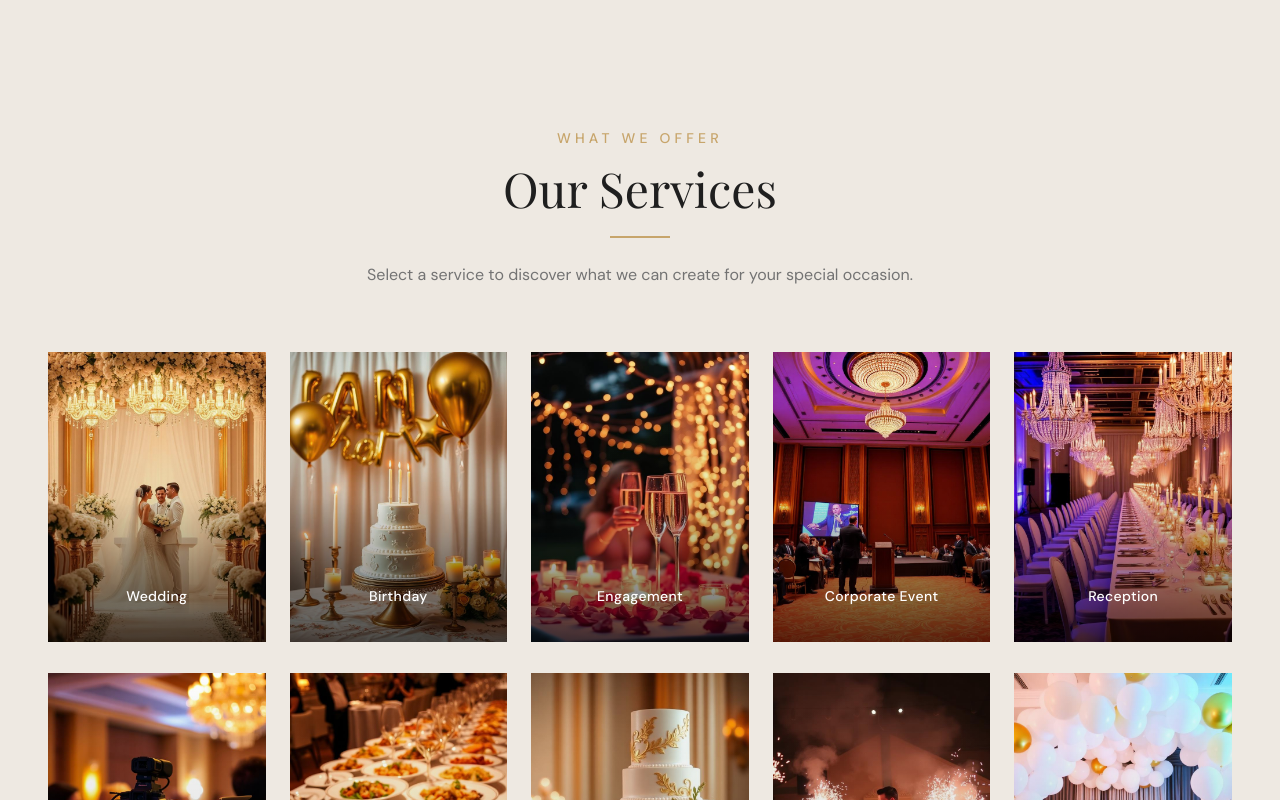
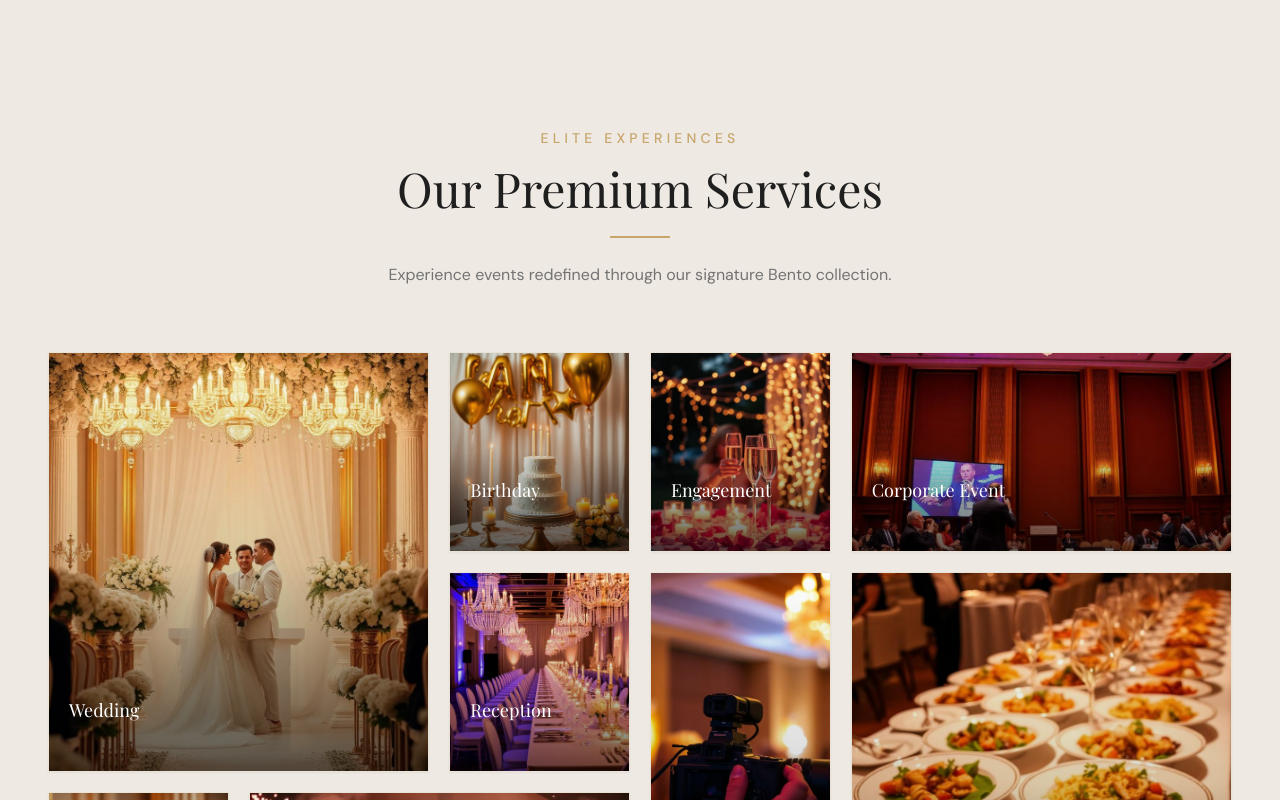
Before and after one commit to mani1010dev/Tamsan-event-management, a React (Vite) app: page / in a window 1280 px wide. Shown: the part 800-1600 px from the top of the page. Built offline with nearby package versions, Linux system fonts and the light colour scheme; the HTML template or start-up script is replaced by a standard one; a web font is replaced by a local one.

Commit message:
Redesign Services Grid to premium Bento Style with 3D Tilt effects

```diff
--- a/src/components/ServicesSection.tsx
+++ b/src/components/ServicesSection.tsx
@@ -1,8 +1,68 @@
-import { useState } from "react";
-import { motion, AnimatePresence } from "framer-motion";
+import { useState, useRef } from "react";
+import { motion, AnimatePresence, useMotionValue, useSpring, useTransform } from "framer-motion";
 import { X, ZoomIn, ArrowRight } from "lucide-react";
 import ScrollReveal from "./ScrollReveal";
 import { categories } from "@/lib/eventData";
+
+/* ── 3D Tilt Card Component ── */
+const TiltCard = ({
+  children,
+  onClick,
+  className = ""
+}: {
+  children: React.ReactNode;
+  onClick: () => void;
+  className?: string;
+}) => {
+  const x = useMotionValue(0);
+  const y = useMotionValue(0);
+
+  const mouseXSpring = useSpring(x);
+  const mouseYSpring = useSpring(y);
+
+  const rotateX = useTransform(mouseYSpring, [-0.5, 0.5], ["10deg", "-10deg"]);
+  const rotateY = useTransform(mouseXSpring, [-0.5, 0.5], ["-10deg", "10deg"]);
+
+  const handleMouseMove = (e: React.MouseEvent<HTMLDivElement>) => {
+    const rect = e.currentTarget.getBoundingClientRect();
+    const width = rect.width;
+    const height = rect.height;
+    const mouseX = e.clientX - rect.left;
+    const mouseY = e.clientY - rect.top;
+
+    const xPct = mouseX / width - 0.5;
+    const yPct = mouseY / height - 0.5;
+
+    x.set(xPct);
+    y.set(yPct);
+  };
+
+  const handleMouseLeave = () => {
+    x.set(0);
+    y.set(0);
+  };
+
+  return (
+    <motion.div
+      onMouseMove={handleMouseMove}
+      onMouseLeave={handleMouseLeave}
+      onClick={onClick}
+      style={{
+        rotateY,
+        rotateX,
+        transformStyle: "preserve-3d",
+      }}
+      className={`relative cursor-pointer transition-transform duration-200 ease-out ${className}`}
+    >
+      <div
+        style={{ transform: "translateZ(30px)" }}
+        className="w-full h-full"
+      >
+        {children}
+      </div>
+    </motion.div>
+  );
+};
 
 const ServicesSection = () => {
   const [selectedId, setSelectedId] = useState<string | null>(null);
@@ -10,69 +70,96 @@ const ServicesSection = () => {
 
   const selected = categories.find((c) => c.id === selectedId);
 
+  // Define Bento grid spans for 14 items
+  const getBentoSpans = (index: number) => {
+    const spans = [
+      { col: "sm:col-span-2", row: "sm:row-span-2" }, // 0: Wedding (Featured)
+      { col: "sm:col-span-1", row: "sm:row-span-1" }, // 1: Corporate
+      { col: "sm:col-span-1", row: "sm:row-span-1" }, // 2: Birthday
+      { col: "sm:col-span-2", row: "sm:row-span-1" }, // 3: Engagement (Landscape)
+      { col: "sm:col-span-1", row: "sm:row-span-1" }, // 4: Reception
+      { col: "sm:col-span-1", row: "sm:row-span-2" }, // 5: Puberty (Portrait)
+      { col: "sm:col-span-2", row: "sm:row-span-2" }, // 6: Baby Entry (Featured)
+      { col: "sm:col-span-1", row: "sm:row-span-1" }, // 7: Couple Entry
+      { col: "sm:col-span-2", row: "sm:row-span-1" }, // 8: Photography (Landscape)
+      { col: "sm:col-span-1", row: "sm:row-span-1" }, // 9: Surprise
+      { col: "sm:col-span-1", row: "sm:row-span-1" }, // 10: Cakes
+      { col: "sm:col-span-1", row: "sm:row-span-1" }, // 11: Stalls
+      { col: "sm:col-span-1", row: "sm:row-span-1" }, // 12: Gaming
+      { col: "sm:col-span-1", row: "sm:row-span-1" }, // 13: Catering
+    ];
+    return spans[index] || { col: "sm:col-span-1", row: "sm:row-span-1" };
+  };
+
   return (
     <section id="services" className="py-24 md:py-32 bg-secondary">
       <div className="max-w-7xl mx-auto px-6 lg:px-12">
         <ScrollReveal>
           <div className="text-center mb-16">
             <p className="text-gold text-sm tracking-[0.3em] uppercase mb-4 font-medium">
-              What We Offer
+              Elite Experiences
             </p>
             <h2 className="font-serif text-3xl md:text-5xl text-foreground mb-6 text-balance leading-[1.15]">
-              Our Services
+              Our Premium Services
             </h2>
             <div className="section-divider mx-auto mb-6" />
             <p className="text-muted-foreground max-w-xl mx-auto leading-relaxed">
-              Select a service to discover what we can create for your special occasion.
+              Experience events redefined through our signature Bento collection.
             </p>
           </div>
         </ScrollReveal>
 
-        {/* Service Cards Grid */}
-        <div className="grid grid-cols-2 sm:grid-cols-3 lg:grid-cols-4 xl:grid-cols-5 gap-4 md:gap-6">
-          {categories.map((service, i) => (
-            <ScrollReveal key={service.id} delay={i * 0.05}>
-              <motion.button
-                onClick={() => setSelectedId(service.id)}
-                className="group relative aspect-[3/4] w-full overflow-hidden cursor-pointer"
-                whileHover={{ y: -8, scale: 1.02 }}
-                whileTap={{ scale: 0.96 }}
-                transition={{ type: "spring", stiffness: 300, damping: 20 }}
-              >
+        {/* Bento Service Grid */}
+        <div className="grid grid-cols-2 md:grid-cols-4 lg:grid-cols-6 auto-rows-[200px] gap-4 md:gap-5">
+          {categories.slice(0, 14).map((service, i) => {
+            const { col, row } = getBentoSpans(i);
+            return (
+              <ScrollReveal key={service.id} delay={i * 0.05} className={`${col} ${row}`}>
+                <TiltCard onClick={() => setSelectedId(service.id)} className="h-full">
+                  <div className="group relative w-full h-full overflow-hidden border border-gold/10 hover:border-gold/30 shadow-sm hover:shadow-xl transition-all duration-500">
                     <img
                       src={service.image}
                       alt={service.name}
-                  className="w-full h-full object-cover transition-transform duration-1000 ease-out group-hover:scale-[1.15]"
+                      className="w-full h-full object-cover transition-transform duration-1000 ease-out group-hover:scale-110"
                       loading="lazy"
                     />
-                {/* Animated gradient overlay */}
-                <div className="absolute inset-0 bg-gradient-to-t from-black/80 via-black/10 to-transparent opacity-80 group-hover:opacity-100 transition-opacity duration-500" />
 
-                {/* Shimmer sweep on hover */}
-                <div className="absolute inset-0 opacity-0 group-hover:opacity-100 transition-opacity duration-500">
-                  <div className="absolute inset-0 bg-gradient-to-r from-transparent via-white/10 to-transparent translate-x-[-100%] group-hover:translate-x-[200%] transition-transform duration-[1200ms] ease-in-out" />
+                    {/* Dark gradient overlay */}
+                    <div className="absolute inset-0 bg-gradient-to-t from-black/85 via-black/20 to-transparent opacity-70 group-hover:opacity-100 transition-opacity duration-500" />
+
+                    {/* Shimmer sweep */}
+                    <div className="absolute inset-0 opacity-0 group-hover:opacity-100 transition-opacity duration-700">
+                      <div className="absolute inset-0 bg-gradient-to-r from-transparent via-white/10 to-transparent translate-x-[-100%] group-hover:translate-x-[200%] transition-transform duration-[1500ms] ease-in-out" />
                     </div>
 
-                {/* Bottom content with slide-up animation */}
-                <div className="absolute bottom-0 left-0 right-0 p-4">
-                  <p className="text-sm font-medium tracking-wide text-white group-hover:text-gold transition-colors duration-300">
+                    {/* Brand Info */}
+                    <div className="absolute bottom-0 left-0 right-0 p-5">
+                      <p className="text-xs text-gold font-medium tracking-widest uppercase mb-1 opacity-0 group-hover:opacity-100 translate-y-2 group-hover:translate-y-0 transition-all duration-300">
+                        {service.id.charAt(0).toUpperCase() + service.id.slice(1)}
+                      </p>
+                      <h4 className="text-base md:text-lg font-serif text-white leading-tight">
                         {service.name}
-                  </p>
-                  <div className="flex items-center gap-1 mt-1 opacity-0 translate-y-2 group-hover:opacity-100 group-hover:translate-y-0 transition-all duration-300 delay-100">
-                    <span className="text-[11px] text-gold/80 tracking-wider uppercase">View</span>
-                    <ArrowRight size={12} className="text-gold/80" />
+                      </h4>
+                      <div className="flex items-center gap-2 mt-2 md:mt-3 opacity-0 group-hover:opacity-100 translate-y-2 group-hover:translate-y-0 transition-all duration-300 delay-75">
+                        <span className="text-[10px] text-white/70 tracking-widest uppercase">Explore</span>
+                        <ArrowRight size={14} className="text-gold" />
                       </div>
                     </div>
 
-                {/* Gold border glow on hover */}
-                <div className="absolute inset-0 border-2 border-transparent group-hover:border-gold/40 transition-colors duration-500" />
-              </motion.button>
+                    {/* Corner accent */}
+                    <div className="absolute top-0 right-0 w-8 h-8 opacity-0 group-hover:opacity-100 transition-opacity duration-300">
+                      <div className="absolute top-3 right-3 w-[1px] h-3 bg-gold/50" />
+                      <div className="absolute top-3 right-3 w-3 h-[1px] bg-gold/50" />
+                    </div>
+                  </div>
+                </TiltCard>
               </ScrollReveal>
-          ))}
+            );
+          })}
         </div>
       </div>
 
-      {/* Popup Modal */}
+      {/* Popup Modal (90%) */}
       <AnimatePresence>
         {selected && (
           <motion.div
@@ -80,161 +167,134 @@ const ServicesSection = () => {
             animate={{ opacity: 1 }}
             exit={{ opacity: 0 }}
             transition={{ duration: 0.3 }}
-            className="fixed inset-0 z-50 flex items-center justify-center"
+            className="fixed inset-0 z-50 flex items-center justify-center p-4 md:p-6"
           >
             {/* Backdrop */}
             <motion.div
               initial={{ opacity: 0 }}
               animate={{ opacity: 1 }}
               exit={{ opacity: 0 }}
-              transition={{ duration: 0.4 }}
-              className="absolute inset-0 bg-black/70 backdrop-blur-md"
+              className="absolute inset-0 bg-black/80 backdrop-blur-xl"
               onClick={() => setSelectedId(null)}
             />
 
             {/* Popup Container */}
             <motion.div
-              initial={{ opacity: 0, scale: 0.9, y: 40 }}
+              initial={{ opacity: 0, scale: 0.9, y: 30 }}
               animate={{ opacity: 1, scale: 1, y: 0 }}
-              exit={{ opacity: 0, scale: 0.92, y: 30 }}
-              transition={{ type: "spring", stiffness: 260, damping: 22, mass: 0.8 }}
-              className="relative w-[92vw] md:w-[90vw] h-[88vh] md:h-[90vh] bg-background overflow-hidden z-10"
-              style={{ boxShadow: "0 25px 80px -12px rgba(0,0,0,0.5), 0 0 40px -8px rgba(212,175,55,0.15)" }}
+              exit={{ opacity: 0, scale: 0.95, y: 20 }}
+              transition={{ type: "spring", stiffness: 280, damping: 25 }}
+              className="relative w-full max-w-[95vw] md:max-w-[90vw] h-[90vh] bg-background overflow-hidden z-10 border border-gold/20"
+              style={{ boxShadow: "0 0 60px rgba(0,0,0,0.8)" }}
             >
-              {/* Gold accent line at top */}
+              <div className="h-full overflow-y-auto px-6 py-8 md:px-16 md:py-16">
+                {/* Close Button */}
+                <motion.button
+                  onClick={() => setSelectedId(null)}
+                  whileHover={{ rotate: 90 }}
+                  className="absolute top-6 right-6 md:top-10 md:right-10 w-12 h-12 flex items-center justify-center border border-border hover:border-gold hover:bg-gold/10 transition-all z-20"
+                >
+                  <X size={20} />
+                </motion.button>
+
+                {/* Header Decoration */}
                 <motion.div
-                initial={{ scaleX: 0 }}
-                animate={{ scaleX: 1 }}
-                transition={{ delay: 0.3, duration: 0.6, ease: "easeOut" }}
-                className="absolute top-0 left-0 right-0 h-[2px] bg-gradient-to-r from-transparent via-gold to-transparent origin-center"
+                  initial={{ width: 0 }}
+                  animate={{ width: 100 }}
+                  className="h-[1px] bg-gold/40 mb-8"
                 />
 
-              <div className="h-full overflow-y-auto p-6 md:p-10">
-                {/* Header */}
-                <div className="flex items-start justify-between mb-6">
-                  <div>
+                <div className="grid lg:grid-cols-12 gap-10 md:gap-20">
+                  {/* Left: Content */}
+                  <div className="lg:col-span-5 flex flex-col justify-center">
                     <motion.p
                       initial={{ opacity: 0, x: -20 }}
                       animate={{ opacity: 1, x: 0 }}
-                      transition={{ delay: 0.15, duration: 0.4 }}
-                      className="text-gold text-xs tracking-[0.3em] uppercase mb-2 font-medium"
+                      className="text-gold text-xs tracking-[0.4em] uppercase mb-4 font-semibold"
                     >
-                      Service
+                      Refined Quality
                     </motion.p>
                     <motion.h3
-                      initial={{ opacity: 0, x: -20 }}
-                      animate={{ opacity: 1, x: 0 }}
-                      transition={{ delay: 0.2, duration: 0.5, type: "spring", stiffness: 200 }}
-                      className="font-serif text-2xl md:text-4xl text-foreground"
+                      initial={{ opacity: 0, y: 20 }}
+                      animate={{ opacity: 1, y: 0 }}
+                      transition={{ delay: 0.1 }}
+                      className="font-serif text-3xl md:text-5xl lg:text-6xl text-foreground mb-8 leading-tight"
                     >
                       {selected.name}
                     </motion.h3>
-                    {/* Animated underline */}
-                    <motion.div
-                      initial={{ width: 0 }}
-                      animate={{ width: 60 }}
-                      transition={{ delay: 0.4, duration: 0.5, ease: "easeOut" }}
-                      className="h-[2px] bg-gold/60 mt-3"
-                    />
-                  </div>
-                  <motion.button
-                    initial={{ opacity: 0, rotate: -90 }}
-                    animate={{ opacity: 1, rotate: 0 }}
-                    transition={{ delay: 0.2, type: "spring", stiffness: 200 }}
-                    onClick={() => setSelectedId(null)}
-                    whileHover={{ scale: 1.1, rotate: 90 }}
-                    whileTap={{ scale: 0.9 }}
-                    className="w-10 h-10 md:w-12 md:h-12 flex items-center justify-center border border-border hover:border-gold hover:bg-gold/10 transition-all duration-300 shrink-0"
-                  >
-                    <X size={18} />
-                  </motion.button>
-                </div>
-
-                {/* Description */}
+                    <div className="h-[2px] w-20 bg-gold mb-10" />
                     <motion.p
-                  initial={{ opacity: 0, y: 16 }}
-                  animate={{ opacity: 1, y: 0 }}
-                  transition={{ delay: 0.25, duration: 0.5 }}
-                  className="text-muted-foreground leading-relaxed mb-8 max-w-3xl text-sm md:text-base"
+                      initial={{ opacity: 0 }}
+                      animate={{ opacity: 1 }}
+                      transition={{ delay: 0.2 }}
+                      className="text-muted-foreground text-base md:text-lg leading-relaxed"
                     >
                       {selected.description}
                     </motion.p>
+                  </div>
 
-                {/* Photo Gallery Grid */}
-                <div className="grid grid-cols-2 md:grid-cols-4 gap-3 md:gap-4">
+                  {/* Right: Gallery */}
+                  <div className="lg:col-span-7">
+                    <div className="grid grid-cols-2 md:grid-cols-2 gap-4">
                       {selected.gallery.map((img, idx) => (
                         <motion.div
                           key={idx}
-                      initial={{ opacity: 0, scale: 0.85, y: 30 }}
-                      animate={{ opacity: 1, scale: 1, y: 0 }}
-                      transition={{
-                        delay: 0.3 + idx * 0.12,
-                        duration: 0.5,
-                        type: "spring",
-                        stiffness: 200,
-                        damping: 18,
-                      }}
-                      whileHover={{ y: -6, transition: { duration: 0.25 } }}
-                      className="group cursor-pointer overflow-hidden"
+                          initial={{ opacity: 0, scale: 0.9 }}
+                          animate={{ opacity: 1, scale: 1 }}
+                          transition={{ delay: 0.3 + idx * 0.1, type: "spring" }}
+                          whileHover={{ y: -5 }}
+                          className="group relative cursor-pointer overflow-hidden aspect-[4/3] bg-muted/20 border border-border"
                           onClick={() => setLightboxImage(img)}
                         >
-                      <div className="relative overflow-hidden aspect-[4/3]">
                           <img
                             src={img}
                             alt={`${selected.name} ${idx + 1}`}
-                          className="w-full h-full object-cover transition-transform duration-700 ease-out group-hover:scale-110"
+                            className="w-full h-full object-cover transition-transform duration-700 group-hover:scale-110"
                             loading="lazy"
                           />
-                        {/* Hover overlay with zoom icon */}
-                        <div className="absolute inset-0 bg-gradient-to-t from-black/50 via-black/0 to-black/0 opacity-0 group-hover:opacity-100 transition-all duration-400 flex items-center justify-center">
-                          <motion.div
-                            initial={false}
-                            className="w-10 h-10 rounded-full bg-gold/90 flex items-center justify-center opacity-0 group-hover:opacity-100 scale-75 group-hover:scale-100 transition-all duration-300"
-                          >
-                            <ZoomIn size={16} className="text-accent-foreground" />
-                          </motion.div>
-                        </div>
-                        {/* Bottom gold shine */}
-                        <div className="absolute bottom-0 left-0 right-0 h-[2px] bg-gold/0 group-hover:bg-gold/60 transition-colors duration-500" />
+                          <div className="absolute inset-0 bg-black/0 group-hover:bg-black/30 transition-colors flex items-center justify-center">
+                            <ZoomIn size={24} className="text-white opacity-0 group-hover:opacity-100 transition-opacity" />
                           </div>
                         </motion.div>
                       ))}
                     </div>
+                  </div>
+                </div>
+              </div>
+
+              {/* Decorative side text */}
+              <div className="absolute bottom-10 right-10 pointer-events-none hidden lg:block">
+                <span className="text-[120px] font-serif text-foreground/5 leading-none select-none uppercase tracking-tighter">
+                  {selected.id}
+                </span>
               </div>
             </motion.div>
           </motion.div>
         )}
       </AnimatePresence>
 
-      {/* Lightbox */}
+      {/* Lightbox (Remains the same but with spring) */}
       <AnimatePresence>
         {lightboxImage && (
           <motion.div
             initial={{ opacity: 0 }}
             animate={{ opacity: 1 }}
             exit={{ opacity: 0 }}
-            transition={{ duration: 0.25 }}
-            className="fixed inset-0 z-[60] bg-black/95 flex items-center justify-center p-8 cursor-pointer"
+            className="fixed inset-0 z-[60] bg-black/98 flex items-center justify-center p-6 cursor-pointer"
             onClick={() => setLightboxImage(null)}
           >
             <motion.img
-              initial={{ scale: 0.85, opacity: 0 }}
+              initial={{ scale: 0.8, opacity: 0 }}
               animate={{ scale: 1, opacity: 1 }}
-              exit={{ scale: 0.85, opacity: 0 }}
-              transition={{ type: "spring", stiffness: 250, damping: 22 }}
+              exit={{ scale: 0.8, opacity: 0 }}
+              transition={{ type: "spring", stiffness: 220, damping: 20 }}
               src={lightboxImage}
               alt="Gallery preview"
               className="max-w-full max-h-full object-contain"
             />
-            <motion.button
-              initial={{ opacity: 0, y: -10 }}
-              animate={{ opacity: 1, y: 0 }}
-              transition={{ delay: 0.2 }}
-              whileHover={{ scale: 1.1, rotate: 90 }}
-              className="absolute top-6 right-6"
-            >
-              <X size={28} className="text-primary-foreground" />
-            </motion.button>
+            <button className="absolute top-6 right-6">
+              <X size={32} className="text-white" />
+            </button>
           </motion.div>
         )}
       </AnimatePresence>
```
Lines whose indentation alone changed are shown as unchanged.
